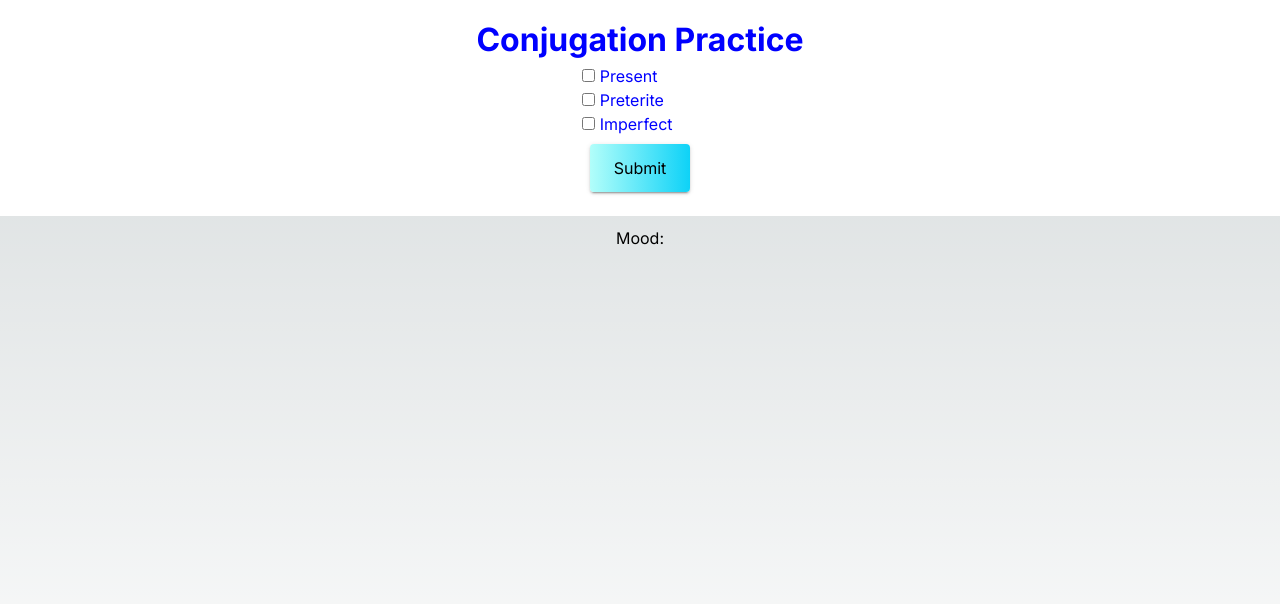
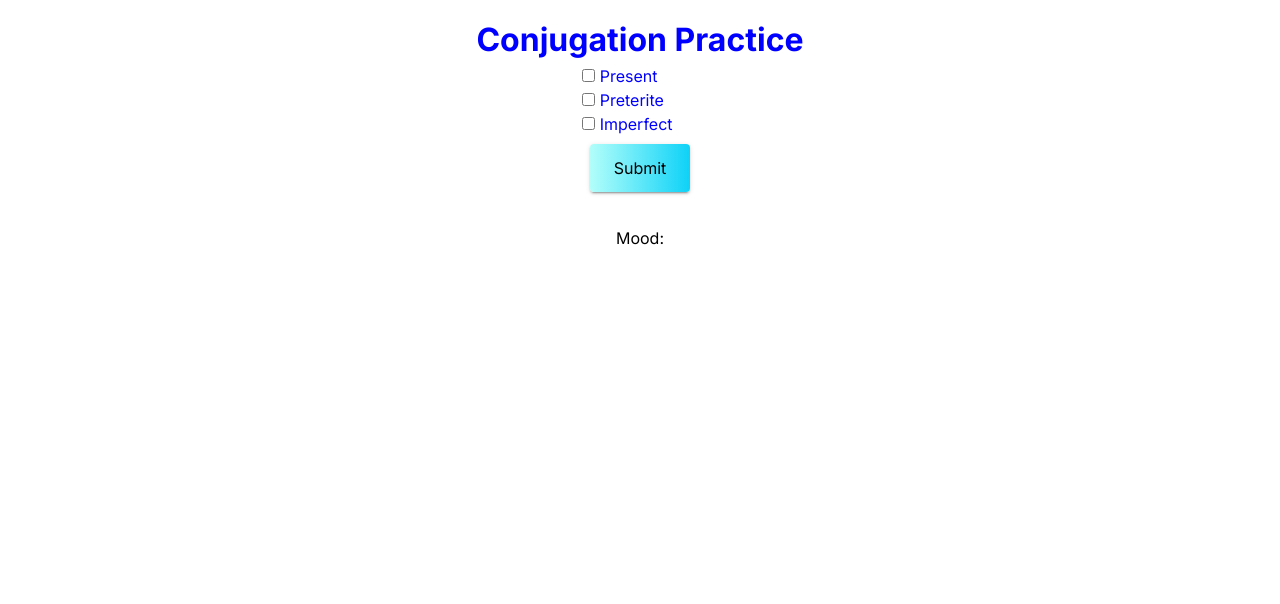
Before and after one commit to edgewood1/nextjs-playground, a Next.js app: page / in a window 1280 px wide. Shown: the top 604 px of the page. Built offline with nearby package versions, Linux system fonts and the light colour scheme.

Commit message:
fix build error

```diff
--- a/src/app/components/Table.tsx
+++ b/src/app/components/Table.tsx
@@ -94,6 +94,7 @@ export const HintTable = (props) => {
         marginTop: "62vh",
         display: "flex",
         justifyContent: "center",
+        color: 'black'
       }}
     >
       <thead>
--- /dev/null
+++ b/src/app/context.ts
@@ -0,0 +1,4 @@
+// context.js
+import { createContext } from 'react';
+
+export const MyContext = createContext({});
--- a/src/app/page.tsx
+++ b/src/app/page.tsx
@@ -4,13 +4,14 @@ import React, { useState } from "react";
 import { createContext, useContext } from "react";
 import { createTheme, MantineProvider, useMantineTheme } from '@mantine/core';
 import Body from './sections/Body';
+import { MyContext } from './context';
 
 const theme = createTheme({
   fontFamily: 'Open Sans, sans-serif',
   primaryColor: 'cyan',
 });
 
-export const MyContext = createContext({}); // initialValue is optional
+// export const MyContext = createContext({}); // initialValue is optional
 
 interface VerbInfo {
   performer?: string;
--- a/src/app/sections/Body.tsx
+++ b/src/app/sections/Body.tsx
@@ -2,7 +2,7 @@ import { useContext } from "react";
 
 import { Header } from "./Header";
 import { Question } from "./Questions";
-import { MyContext } from "../page";
+import { MyContext } from "../context";
 import { HintTable } from "../components/Table";
 import { useMantineTheme } from "@mantine/core";
 import useQuestion from "../hooks/useQuestion";
@@ -30,7 +30,7 @@ const Body = () => {
   const questionObj = useQuestion(verbs);
   console.log("theme", theme);
   return (
-    <div style={{ display: "flex", flexDirection: "column", height: "100vh" }}>
+    <div style={{ background: 'white', display: "flex", flexDirection: "column", height: "100vh" }}>
       <div
         style={{
           position: "fixed",
```
